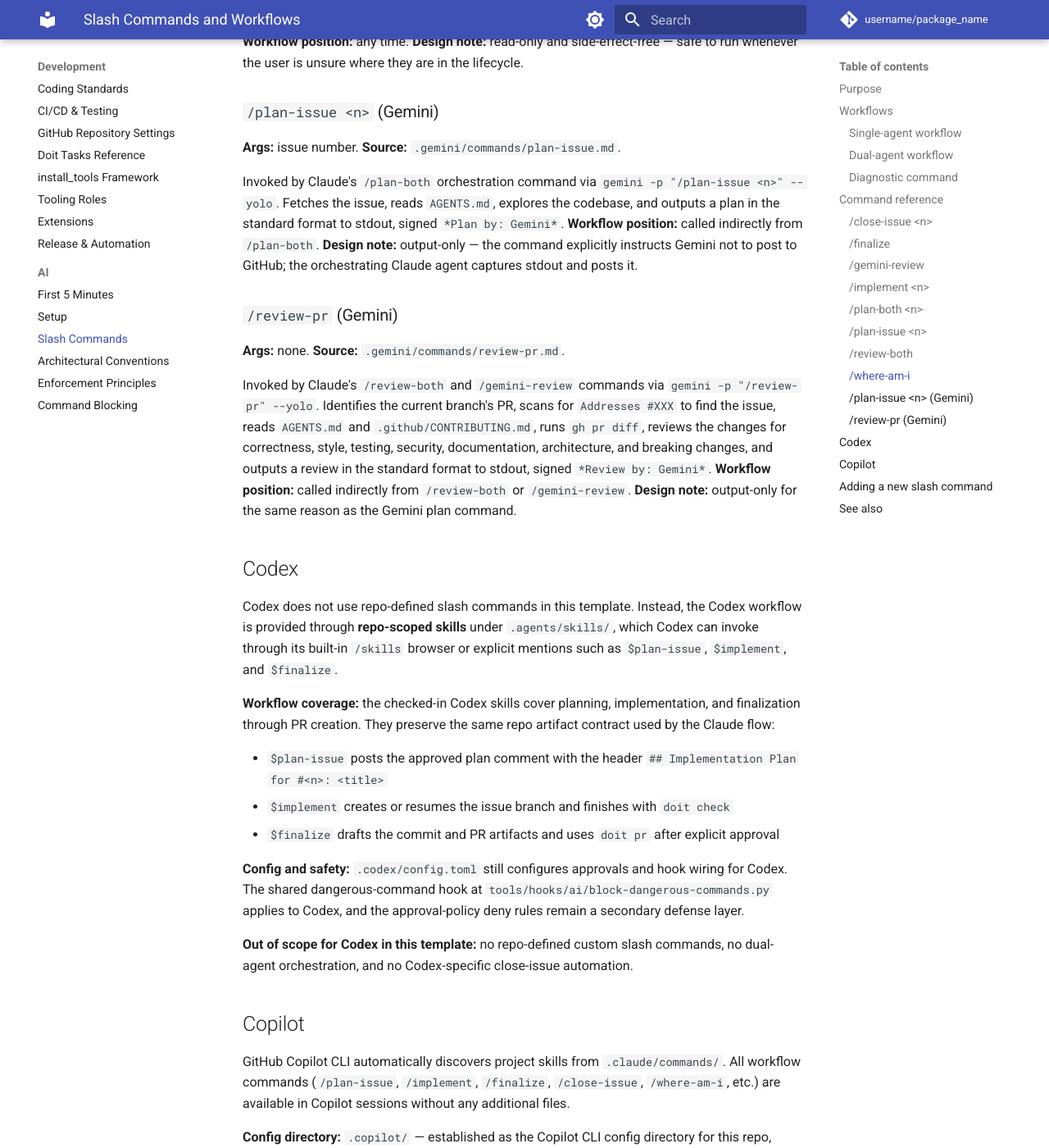
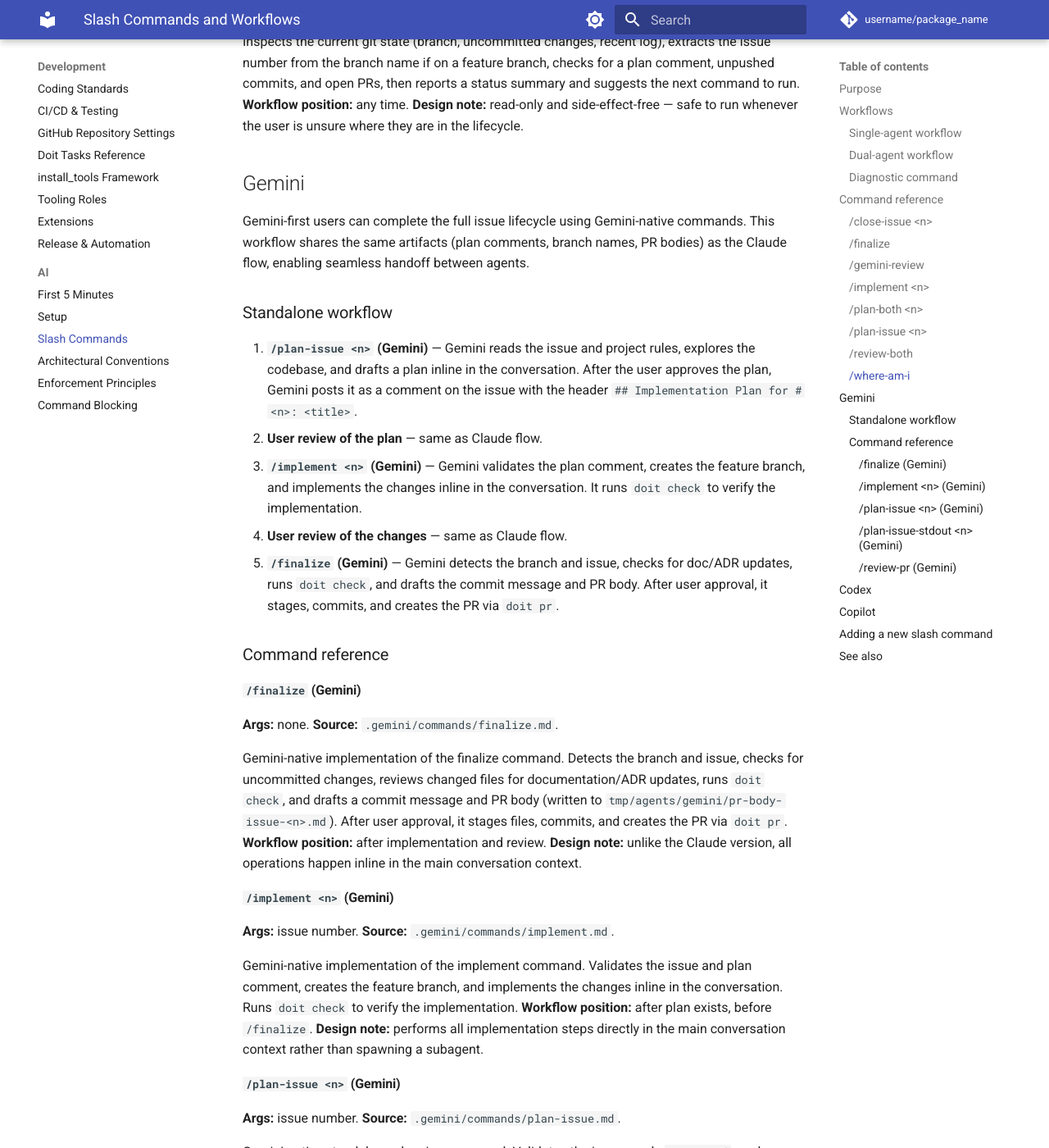
Before and after one commit to endavis/pyproject-template, an MkDocs documentation site: the page built from docs/development/ai/slash-commands.md, in a window 1280 px wide and 1400 px high, scrolled down 4670 px. Shown: the whole window at 82% size. Built offline with MkDocs 1.6.1 and Material for MkDocs 9.7.7, drawn with Linux system fonts in a browser that asks for light colours; comment, search, counter and statistics services are not loaded; some of the changed text lies outside the part shown.

Commit message:
feat: add Gemini-native /implement and /finalize plus split planner (merges PR #491, addresses #398)
Adds standalone Gemini-native implementations of /implement and
/finalize under .gemini/commands/, completing the Gemini-first
issue-to-PR workflow. The new commands share the GitHub-artifact
contract (plan comment header, branch naming, PR body) with the
Claude versions, so users can switch agents mid-workflow.

Splits the existing Gemini /plan-issue into two commands so that
standalone use posts plans directly to GitHub (matching Claude's
/plan-issue) without producing duplicate comments under dual-agent
orchestration:
  - /plan-issue: interactive, posts on user approval (standalone)
  - /plan-issue-stdout: output-only (used by Claude's /plan-both)

Updates Claude's /plan-both to invoke the stdout-only variant.

Also enables auto-approval in .gemini/settings.json so /implement
can run end-to-end without per-tool prompts, refreshes the AI
Config Directories table in AGENTS.md, and updates the slash-
commands and AI_SETUP docs.

Addresses #398

```diff
--- a/docs/development/ai/slash-commands.md
+++ b/docs/development/ai/slash-commands.md
@@ -34,9 +34,9 @@
 
 The dual-agent flow replaces the planning and (optionally) review steps with orchestrated calls that spawn Claude and Gemini in **isolated contexts**. The design intent is that neither agent can bias the other: each generates its output without seeing the other's work, and the orchestrating Claude agent in the main conversation posts both raw outputs plus a synthesis.
 
-Gemini commands under `.gemini/commands/` are **output-only**: Gemini does not post to GitHub itself. The orchestrating Claude agent captures Gemini's stdout and posts it via `gh`.
+The Gemini commands invoked from the orchestrator (`/plan-issue-stdout` and `/review-pr`) are **output-only**: Gemini does not post to GitHub itself. The orchestrating Claude agent captures Gemini's stdout and posts it via `gh`. (Gemini's standalone planning command, `/plan-issue`, does post directly — but `/plan-both` invokes the stdout-only variant to avoid duplicate comments.)
 
-1. **`/plan-both <n>`** — replaces `/plan-issue`. Claude validates the issue, then in parallel (a) spawns a general-purpose subagent to produce a Claude plan and (b) invokes `gemini -p "/plan-issue <n>" --yolo` to produce a Gemini plan. Both are posted as separate comments on the issue, Claude synthesizes a combined plan, reviews it with the user, and posts the approved synthesized plan.
+1. **`/plan-both <n>`** — replaces `/plan-issue`. Claude validates the issue, then in parallel (a) spawns a general-purpose subagent to produce a Claude plan and (b) invokes `gemini -p "/plan-issue-stdout <n>" --yolo` to produce a Gemini plan. Both are posted as separate comments on the issue, Claude synthesizes a combined plan, reviews it with the user, and posts the approved synthesized plan.
 2. **`/implement <n>`** — same as the single-agent flow. The synthesized plan comment is the input.
 3. **`/review-both`** — runs after a PR exists. In parallel spawns a Claude review subagent and invokes `gemini -p "/review-pr" --yolo`, posts both reviews as PR comments, and posts a combined synthesis listing consensus findings, agent-specific findings, and a combined verdict. Alternatively, **`/gemini-review`** runs only the Gemini review and posts it (useful when the user wants a second opinion without a full Claude review).
 4. **`/finalize`**, merge, and **`/close-issue <n>`** — same as the single-agent flow.
@@ -78,7 +78,7 @@
 
 **Args:** issue number. **Source:** `.claude/commands/plan-both.md`.
 
-Dual-agent replacement for `/plan-issue`. Validates the issue, warns if plan comments already exist, then generates two plans in isolated contexts — a Claude plan via a spawned subagent and a Gemini plan via `gemini -p "/plan-issue <n>" --yolo` — posts both as separate issue comments, synthesizes a combined plan that highlights agreements and divergences, reviews the synthesis with the user, and only posts the synthesized plan after explicit approval. **Workflow position:** first step of the dual-agent workflow. **Design note:** isolated contexts are mandatory so neither agent can see the other's output while drafting; Claude is the orchestrator and the only agent that writes to GitHub.
+Dual-agent replacement for `/plan-issue`. Validates the issue, warns if plan comments already exist, then generates two plans in isolated contexts — a Claude plan via a spawned subagent and a Gemini plan via `gemini -p "/plan-issue-stdout <n>" --yolo` (the stdout-only variant of Gemini's planner) — posts both as separate issue comments, synthesizes a combined plan that highlights agreements and divergences, reviews the synthesis with the user, and only posts the synthesized plan after explicit approval. **Workflow position:** first step of the dual-agent workflow. **Design note:** isolated contexts are mandatory so neither agent can see the other's output while drafting; Claude is the orchestrator and the only agent that writes to GitHub.
 
 ### `/plan-issue <n>`
 
@@ -98,13 +98,45 @@
 
 Inspects the current git state (branch, uncommitted changes, recent log), extracts the issue number from the branch name if on a feature branch, checks for a plan comment, unpushed commits, and open PRs, then reports a status summary and suggests the next command to run. **Workflow position:** any time. **Design note:** read-only and side-effect-free — safe to run whenever the user is unsure where they are in the lifecycle.
 
-### `/plan-issue <n>` (Gemini)
+## Gemini
+
+Gemini-first users can complete the full issue lifecycle using Gemini-native commands. This workflow shares the same artifacts (plan comments, branch names, PR bodies) as the Claude flow, enabling seamless handoff between agents.
+
+### Standalone workflow
+
+1. **`/plan-issue <n>` (Gemini)** — Gemini reads the issue and project rules, explores the codebase, and drafts a plan inline in the conversation. After the user approves the plan, Gemini posts it as a comment on the issue with the header `## Implementation Plan for #<n>: <title>`.
+2. **User review of the plan** — same as Claude flow.
+3. **`/implement <n>` (Gemini)** — Gemini validates the plan comment, creates the feature branch, and implements the changes inline in the conversation. It runs `doit check` to verify the implementation.
+4. **User review of the changes** — same as Claude flow.
+5. **`/finalize` (Gemini)** — Gemini detects the branch and issue, checks for doc/ADR updates, runs `doit check`, and drafts the commit message and PR body. After user approval, it stages, commits, and creates the PR via `doit pr`.
+
+### Command reference
+
+#### `/finalize` (Gemini)
+
+**Args:** none. **Source:** `.gemini/commands/finalize.md`.
+
+Gemini-native implementation of the finalize command. Detects the branch and issue, checks for uncommitted changes, reviews changed files for documentation/ADR updates, runs `doit check`, and drafts a commit message and PR body (written to `tmp/agents/gemini/pr-body-issue-<n>.md`). After user approval, it stages files, commits, and creates the PR via `doit pr`. **Workflow position:** after implementation and review. **Design note:** unlike the Claude version, all operations happen inline in the main conversation context.
+
+#### `/implement <n>` (Gemini)
+
+**Args:** issue number. **Source:** `.gemini/commands/implement.md`.
+
+Gemini-native implementation of the implement command. Validates the issue and plan comment, creates the feature branch, and implements the changes inline in the conversation. Runs `doit check` to verify the implementation. **Workflow position:** after plan exists, before `/finalize`. **Design note:** performs all implementation steps directly in the main conversation context rather than spawning a subagent.
+
+#### `/plan-issue <n>` (Gemini)
 
 **Args:** issue number. **Source:** `.gemini/commands/plan-issue.md`.
 
-Invoked by Claude's `/plan-both` orchestration command via `gemini -p "/plan-issue <n>" --yolo`. Fetches the issue, reads `AGENTS.md`, explores the codebase, and outputs a plan in the standard format to stdout, signed `*Plan by: Gemini*`. **Workflow position:** called indirectly from `/plan-both`. **Design note:** output-only — the command explicitly instructs Gemini not to post to GitHub; the orchestrating Claude agent captures stdout and posts it.
+Gemini-native standalone planning command. Validates the issue, reads `AGENTS.md`, explores the codebase, and drafts a plan inline in the conversation. Iterates with the user until the plan is approved, then posts it to the issue as a comment via `gh issue comment`. Mirrors the behavior of Claude's `/plan-issue`. **Workflow position:** start of standalone Gemini workflow, before `/implement`. **Design note:** Gemini has no plan-mode equivalent, so iteration happens in the regular conversation context.
 
-### `/review-pr` (Gemini)
+#### `/plan-issue-stdout <n>` (Gemini)
+
+**Args:** issue number. **Source:** `.gemini/commands/plan-issue-stdout.md`.
+
+Orchestration-only variant of `/plan-issue`. Invoked by Claude's `/plan-both` command via `gemini -p "/plan-issue-stdout <n>" --yolo`. Fetches the issue, reads `AGENTS.md`, explores the codebase, and outputs a plan in the standard format to stdout, signed `*Plan by: Gemini*`. **Workflow position:** called indirectly from `/plan-both`. **Design note:** output-only — the command explicitly instructs Gemini not to post to GitHub; the orchestrating Claude agent captures stdout and posts it. Split from `/plan-issue` so the standalone command can post directly without producing duplicate comments under orchestration.
+
+#### `/review-pr` (Gemini)
 
 **Args:** none. **Source:** `.gemini/commands/review-pr.md`.
 
```
Also changed, not shown: other parts of docs/development/ai/slash-commands.md (+1 -1 lines), .claude/commands/plan-both.md (+2 -2 lines), .gemini/commands/finalize.md (added, +83 -0 lines), .gemini/commands/implement.md (added, +87 -0 lines), .gemini/commands/plan-issue-stdout.md (added, +75 -0 lines), .gemini/commands/plan-issue.md (+63 -23 lines), AGENTS.md (+3 -1 lines), docs/development/AI_SETUP.md (+1 -1 lines), 1 other file.
